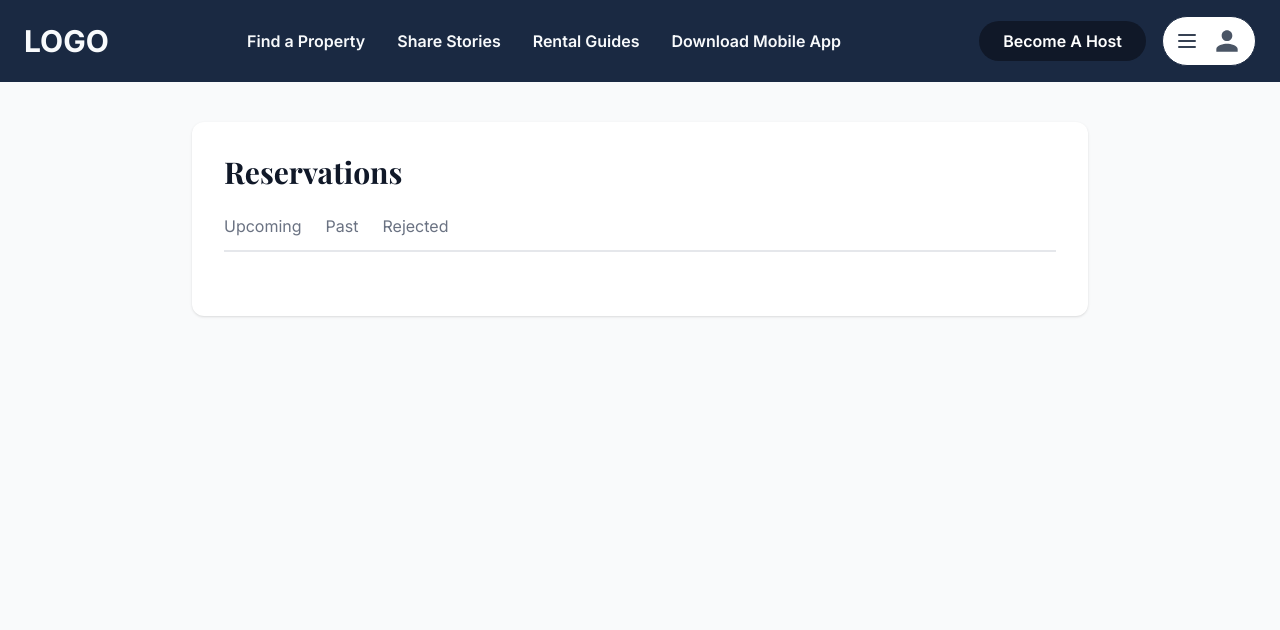
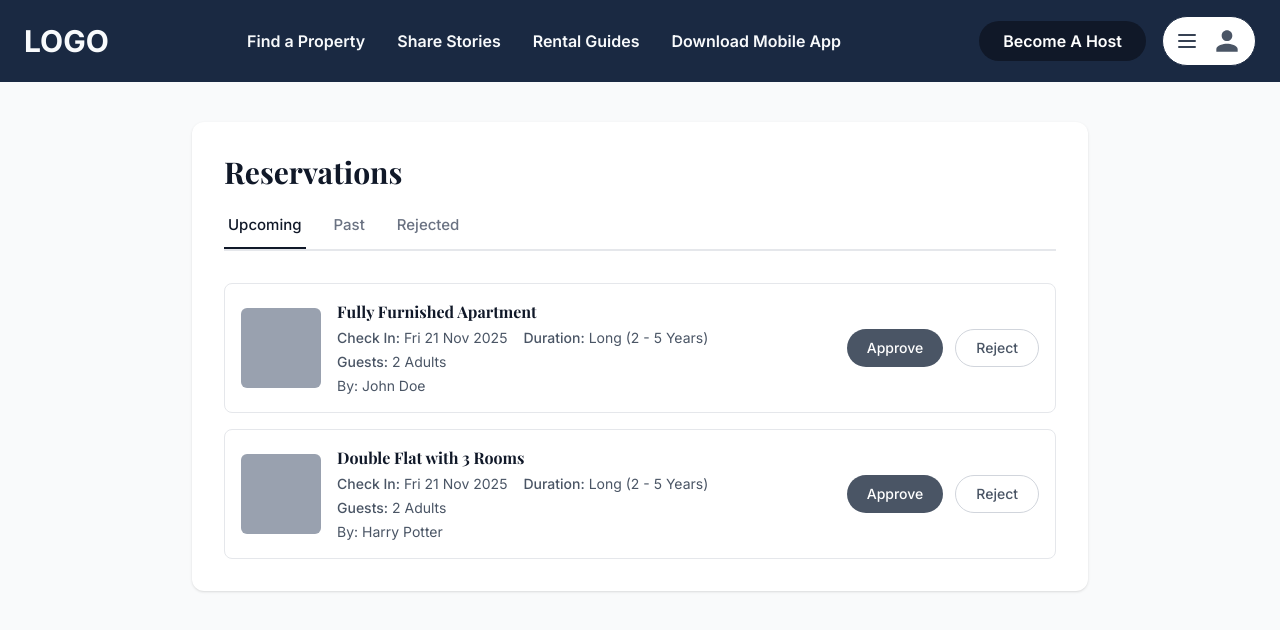
Before and after one commit to AadiAcharya/aaathiti_aagaman, a React (Vite) app: page /reservation in a window 1280 px wide. Shown: the top 630 px of the page. Built offline with nearby package versions, Linux system fonts and the light colour scheme.

Commit message:
making changes in data

```diff
--- a/src/components/host/HostReservation.jsx
+++ b/src/components/host/HostReservation.jsx
@@ -1,6 +1,37 @@
-import React from "react";
+import React, { useState } from 'react';
 
-const HostReservation = () => {
+const ReservationsUI = () => {
+  const [activeTab, setActiveTab] = useState('upcoming');
+
+  const upcomingReservations = [
+    {
+      id: 1,
+      title: 'Fully Furnished Apartment',
+      checkIn: 'Fri 21 Nov 2025',
+      duration: 'Long (2 - 5 Years)',
+      guests: '2 Adults',
+      guestName: 'John Doe'
+    },
+    {
+      id: 2,
+      title: 'Double Flat with 3 Rooms',
+      checkIn: 'Fri 21 Nov 2025',
+      duration: 'Long (2 - 5 Years)',
+      guests: '2 Adults',
+      guestName: 'Harry Potter'
+    }
+  ];
+
+  const handleApprove = (title) => {
+    alert(`Approved: ${title}`);
+  };
+
+  const handleReject = (title) => {
+    if (window.confirm(`Are you sure you want to reject "${title}"?`)) {
+      alert(`Rejected: ${title}`);
+    }
+  };
+
   return (
     <div className="min-h-screen bg-gray-50 py-10 px-4">
       <div className="max-w-4xl mx-auto bg-white rounded-xl shadow-sm p-8">
@@ -9,130 +40,115 @@ const HostReservation = () => {
           Reservations
         </h1>
 
-        {/* Hidden radio inputs */}
-        <input
-          type="radio"
-          name="tab"
-          id="upcoming"
-          className="hidden peer/upcoming"
-          defaultChecked
-        />
-        <input type="radio" name="tab" id="past" className="hidden peer/past" />
-        <input
-          type="radio"
-          name="tab"
-          id="rejected"
-          className="hidden peer/rejected"
-        />
-
         {/* Tabs */}
         <div className="flex gap-6 border-b-2 border-gray-200 mb-8">
-          <label
-            htmlFor="upcoming"
-            className="cursor-pointer pb-3 text-gray-500 peer-checked/upcoming:text-gray-900 relative"
+          <button
+            onClick={() => setActiveTab('upcoming')}
+            className={`pb-3 px-1 text-[15px] font-medium relative transition-colors ${
+              activeTab === 'upcoming'
+                ? 'text-gray-900'
+                : 'text-gray-500 hover:text-gray-900'
+            }`}
           >
             Upcoming
-          </label>
-          <label
-            htmlFor="past"
-            className="cursor-pointer pb-3 text-gray-500 peer-checked/past:text-gray-900 relative"
+            {activeTab === 'upcoming' && (
+              <span className="absolute bottom-0 left-0 right-0 h-0.5 bg-gray-900" />
+            )}
+          </button>
+          <button
+            onClick={() => setActiveTab('past')}
+            className={`pb-3 px-1 text-[15px] font-medium relative transition-colors ${
+              activeTab === 'past'
+                ? 'text-gray-900'
+                : 'text-gray-500 hover:text-gray-900'
+            }`}
           >
             Past
-          </label>
-          <label
-            htmlFor="rejected"
-            className="cursor-pointer pb-3 text-gray-500 peer-checked/rejected:text-gray-900 relative"
+            {activeTab === 'past' && (
+              <span className="absolute bottom-0 left-0 right-0 h-0.5 bg-gray-900" />
+            )}
+          </button>
+          <button
+            onClick={() => setActiveTab('rejected')}
+            className={`pb-3 px-1 text-[15px] font-medium relative transition-colors ${
+              activeTab === 'rejected'
+                ? 'text-gray-900'
+                : 'text-gray-500 hover:text-gray-900'
+            }`}
           >
             Rejected
-          </label>
+            {activeTab === 'rejected' && (
+              <span className="absolute bottom-0 left-0 right-0 h-0.5 bg-gray-900" />
+            )}
+          </button>
         </div>
 
-        {/* Content */}
-        <div>
-          {/* Upcoming */}
-          <div className="hidden peer-checked/upcoming:block flex flex-col gap-4">
-            {/* Card 1 */}
-            <div className="flex items-center gap-4 p-4 border border-gray-200 rounded-lg hover:shadow-md transition-shadow">
+        {/* Tab Content */}
+        {activeTab === 'upcoming' && (
+          <div className="flex flex-col gap-4">
+            {upcomingReservations.map((reservation) => (
+              <div
+                key={reservation.id}
+                className="flex items-center gap-4 p-4 border border-gray-200 rounded-lg hover:shadow-md transition-shadow"
+              >
+                {/* Property Image Placeholder */}
                 <div className="w-20 h-20 bg-gray-400 rounded-md flex-shrink-0" />
 
+                {/* Reservation Details */}
                 <div className="flex-1 min-w-0">
                   <h3 className="text-base font-semibold text-gray-900 mb-1">
-                  Fully Furnished Apartment
+                    {reservation.title}
                   </h3>
                   <div className="flex flex-wrap gap-x-4 gap-y-1 text-sm text-gray-600 mb-1">
                     <span>
-                    <span className="font-medium">Check In:</span> Fri 21 Nov
-                    2025
+                      <span className="font-medium">Check In:</span> {reservation.checkIn}
                     </span>
                     <span>
-                    <span className="font-medium">Duration:</span> Long (2 - 5
-                    Years)
+                      <span className="font-medium">Duration:</span> {reservation.duration}
                     </span>
                     <span>
-                    <span className="font-medium">Guests:</span> 2 Adults
+                      <span className="font-medium">Guests:</span> {reservation.guests}
                     </span>
                   </div>
-                <div className="text-sm text-gray-600">By: John Doe</div>
+                  <div className="text-sm text-gray-600">
+                    By: {reservation.guestName}
+                  </div>
                 </div>
 
+                {/* Action Buttons */}
                 <div className="flex gap-3 flex-shrink-0">
-                <button className="px-5 py-2 bg-gray-600 text-white text-sm font-medium rounded-full">
+                  <button
+                    onClick={() => handleApprove(reservation.title)}
+                    className="px-5 py-2 bg-gray-600 text-white text-sm font-medium rounded-full hover:bg-gray-700 transition-colors"
+                  >
                     Approve
                   </button>
-                <button className="px-5 py-2 bg-white text-gray-600 text-sm font-medium border border-gray-300 rounded-full">
+                  <button
+                    onClick={() => handleReject(reservation.title)}
+                    className="px-5 py-2 bg-white text-gray-600 text-sm font-medium border border-gray-300 rounded-full hover:bg-gray-50 transition-colors"
+                  >
                     Reject
                   </button>
                 </div>
               </div>
+            ))}
+          </div>
+        )}
 
-            {/* Card 2 */}
-            <div className="flex items-center gap-4 p-4 border border-gray-200 rounded-lg hover:shadow-md transition-shadow">
-              <div className="w-20 h-20 bg-gray-400 rounded-md flex-shrink-0" />
-
-              <div className="flex-1 min-w-0">
-                <h3 className="text-base font-semibold text-gray-900 mb-1">
-                  Double Flat with 3 Rooms
-                </h3>
-                <div className="flex flex-wrap gap-x-4 gap-y-1 text-sm text-gray-600 mb-1">
-                  <span>
-                    <span className="font-medium">Check In:</span> Fri 21 Nov
-                    2025
-                  </span>
-                  <span>
-                    <span className="font-medium">Duration:</span> Long (2 - 5
-                    Years)
-                  </span>
-                  <span>
-                    <span className="font-medium">Guests:</span> 2 Adults
-                  </span>
-                </div>
-                <div className="text-sm text-gray-600">By: Harry Potter</div>
-              </div>
-
-              <div className="flex gap-3 flex-shrink-0">
-                <button className="px-5 py-2 bg-gray-600 text-white text-sm font-medium rounded-full">
-                  Approve
-                </button>
-                <button className="px-5 py-2 bg-white text-gray-600 text-sm font-medium border border-gray-300 rounded-full">
-                  Reject
-                </button>
-              </div>
-            </div>
-          </div>
-
-          {/* Past */}
-          <div className="hidden peer-checked/past:block text-center py-16 text-gray-400">
+        {activeTab === 'past' && (
+          <div className="text-center py-16 text-gray-400">
             <p>No past reservations</p>
           </div>
+        )}
 
-          {/* Rejected */}
-          <div className="hidden peer-checked/rejected:block text-center py-16 text-gray-400">
+        {activeTab === 'rejected' && (
+          <div className="text-center py-16 text-gray-400">
             <p>No rejected reservations</p>
           </div>
-        </div>
+        )}
       </div>
     </div>
   );
 };
 
-export default HostReservation;
+export default ReservationsUI;
```
Lines whose indentation alone changed are shown as unchanged.
